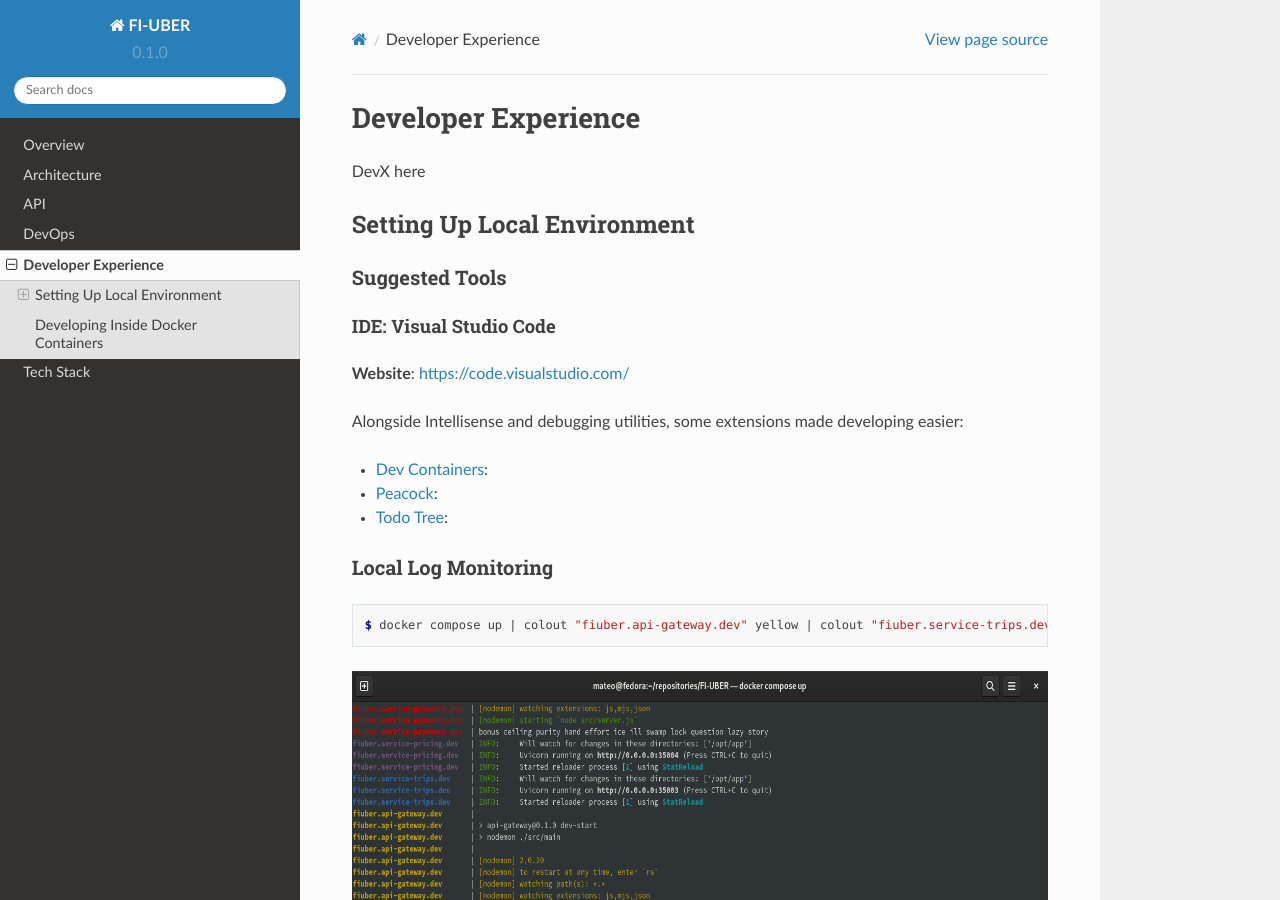
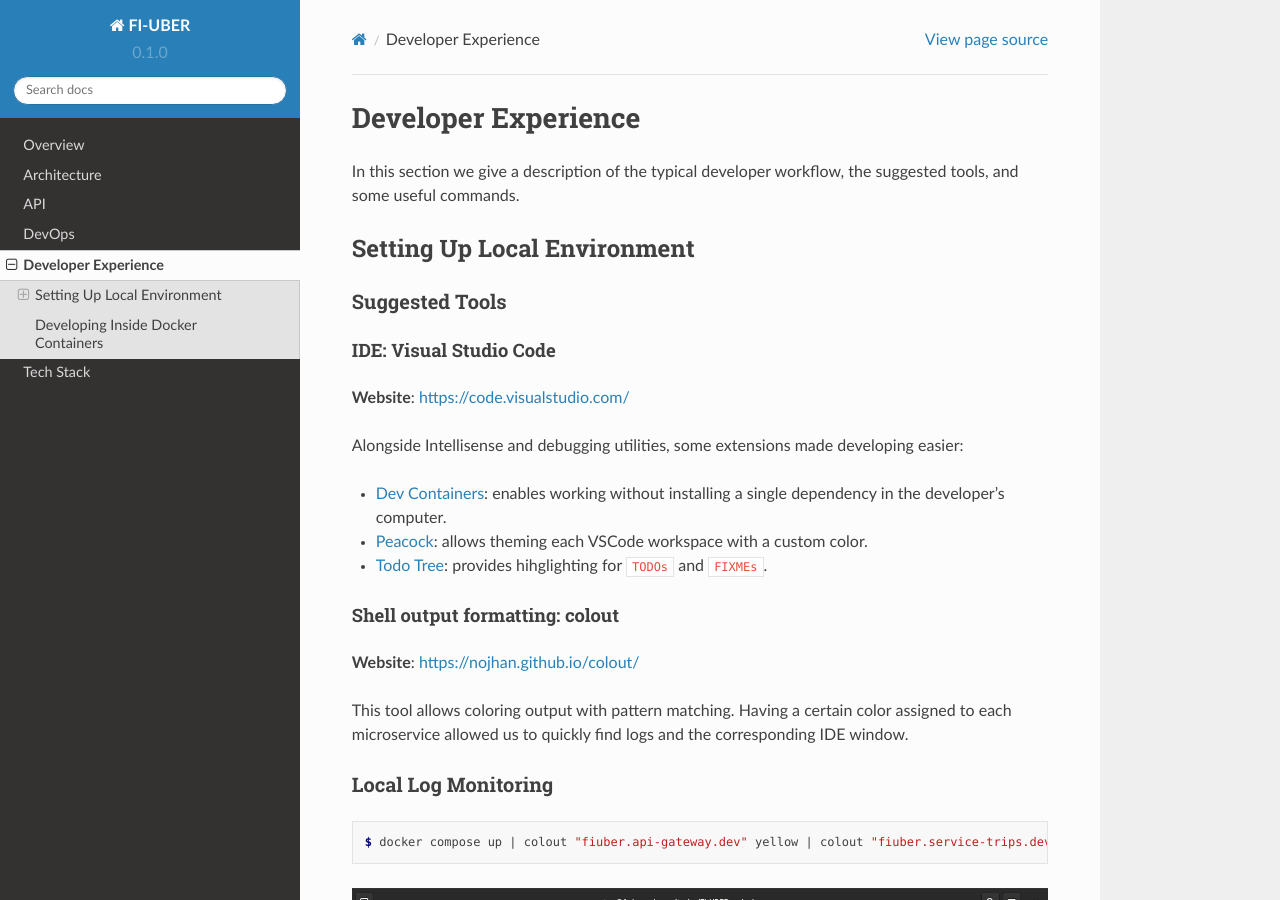
Before and after one commit to mateoicalvo/fiuber-docs, a Sphinx documentation site: the page built from docs/source/developer_experience.rst, in a window 1280 px wide and 900 px high. Built offline with Sphinx 7.4.7 and the Read the Docs theme 2.0.0, drawn with Linux system fonts in a browser that asks for light colours.

Commit message:
Update devx page

```diff
--- a/docs/source/developer_experience.rst
+++ b/docs/source/developer_experience.rst
@@ -1,7 +1,9 @@
 Developer Experience
 ====================
 
-DevX here
+In this section we give a description of the typical developer workflow, the suggested tools,
+and some useful commands.
+
 
 Setting Up Local Environment
 ----------------------------
@@ -17,10 +19,18 @@ IDE: Visual Studio Code
 Alongside Intellisense and debugging utilities, some extensions made
 developing easier:
 
-- `Dev Containers <https://marketplace.visualstudio.com/items?itemName=ms-vscode-remote.remote-containers>`__:
-- `Peacock <https://marketplace.visualstudio.com/items?itemName=johnpapa.vscode-peacock>`__:
-- `Todo Tree <https://marketplace.visualstudio.com/items?itemName=Gruntfuggly.todo-tree>`__:
+- `Dev Containers <https://marketplace.visualstudio.com/items?itemName=ms-vscode-remote.remote-containers>`__: enables working without installing a single dependency in the developer's computer.
+- `Peacock <https://marketplace.visualstudio.com/items?itemName=johnpapa.vscode-peacock>`__: allows theming each VSCode workspace with a custom color.
+- `Todo Tree <https://marketplace.visualstudio.com/items?itemName=Gruntfuggly.todo-tree>`__: provides hihglighting for ``TODOs`` and ``FIXMEs``.
 
+
+Shell output formatting: colout
+"""""""""""""""""""""""""""""""
+
+**Website**: https://nojhan.github.io/colout/
+
+This tool allows coloring output with pattern matching. Having a certain color assigned to each
+microservice allowed us to quickly find logs and the corresponding IDE window.
 
 Local Log Monitoring
 ~~~~~~~~~~~~~~~~~~~~
```
